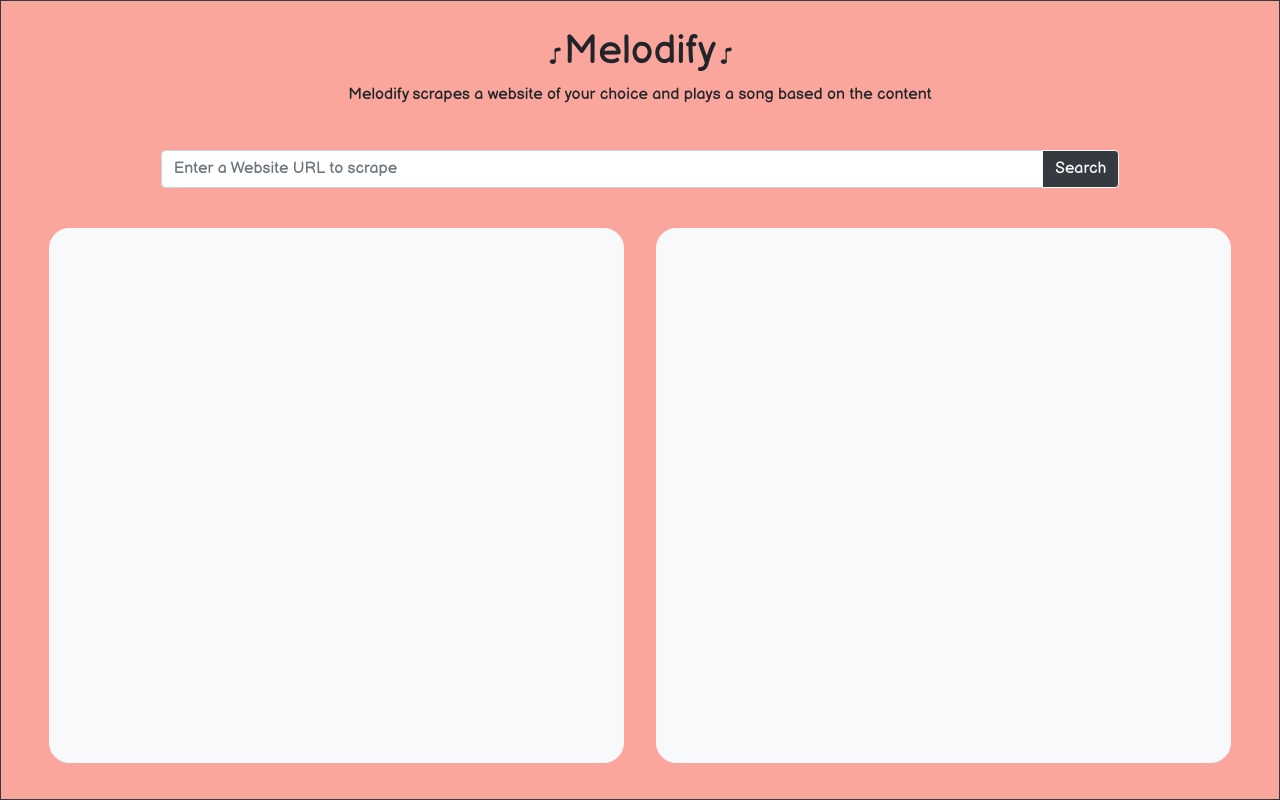
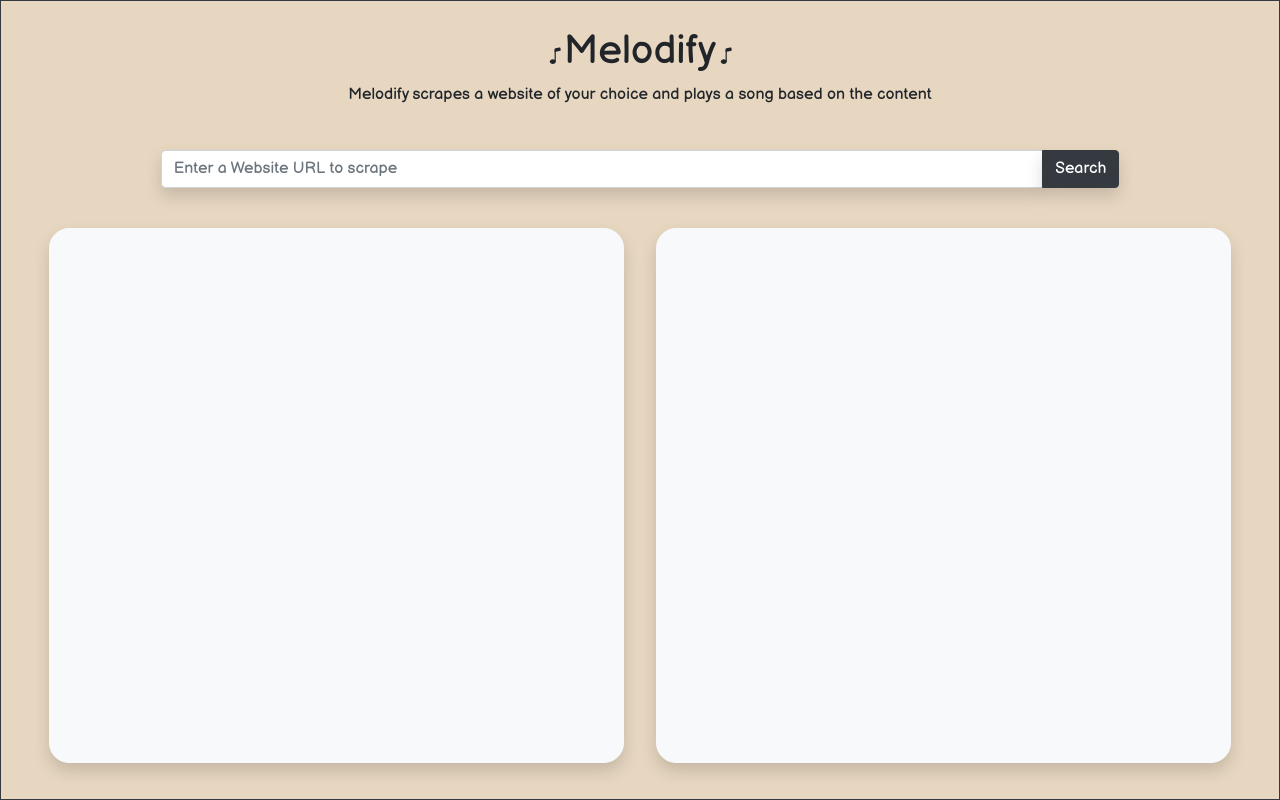
Before and after one commit to GedionT/Melodify, an Angular app in the folder Melodify/: page / in a window 1280 px wide. Built offline with nearby package versions, Linux system fonts and the light colour scheme.

Commit message:
added id to text elements

```diff
--- a/Melodify/src/app/home/home.component.html
+++ b/Melodify/src/app/home/home.component.html
@@ -6,7 +6,7 @@
 		<link rel="stylesheet" href="https://stackpath.bootstrapcdn.com/bootstrap/4.5.0/css/bootstrap.min.css" integrity="sha384-9aIt2nRpC12Uk9gS9baDl411NQApFmC26EwAOH8WgZl5MYYxFfc+NcPb1dKGj7Sk" crossorigin="anonymous">
 	</head>
 	<body>
-		<div class="d-flex flex-column align-items-center vw-100 vh-100 border border-dark" style="background-color: #FBA69D;">
+		<div class="d-flex flex-column align-items-center vw-100 vh-100 border border-dark" style="background-color: #E7D7C1;">
 			<div class="h-25 w-100 d-flex flex-column justify-content-center align-items-center">
 				<div class="d-flex align-items-center">
 					<svg class="bi bi-music-note" width="1.2em" height="1.2em" viewBox="0 0 16 16" fill="currentColor" xmlns="http://www.w3.org/2000/svg">
@@ -28,23 +28,23 @@
 
 			<div class="w-75 d-flex justify-content-center align-items-center ">
 				<div class="input-group mb-3">
-					<input type="text" #urlBox class="form-control" placeholder="Enter a Website URL to scrape">
+					<input type="text" #urlBox class="form-control shadow" placeholder="Enter a Website URL to scrape" >
 					<div class="input-group-append">
-						<button class="btn btn-outline-light bg-dark" (click)="play(urlBox.value)" type="button">Search</button>
+						<button class="btn btn-dark shadow" (click)="play(urlBox.value)" type="button">Search</button>
 					</div>
 				</div>
 			</div>
 
 			<div class="h-100 w-100 d-flex justify-content-center">
-				<div class="border bg-light border-light mt-4 mr-3" style="width: 45%; height: 90%; border-radius: 20px 20px 20px 20px">
+				<div class="border bg-light border-light mt-4 mr-3 shadow"  style="width: 45%; height: 90%; border-radius: 20px 20px 20px 20px">
 					<div class="d-flex w-100 h-100 flex-wrap p-2 overflow-auto">
-						<p *ngFor="let t of text" >
+						<p *ngFor="let t of text" id="{{t}}" >
 							{{t[0]}} &nbsp;
 						</p>
 					</div>
 
 				</div>
-				<div class="border bg-light border-light mt-4 ml-3" style="width: 45%; height: 90%; border-radius: 20px 20px 20px 20px ">
+				<div class="border bg-light border-light mt-4 ml-3 shadow" style="width: 45%; height: 90%; border-radius: 20px 20px 20px 20px ">
 
 				</div>
 			</div>
--- a/Melodify/src/app/home/home.component.ts
+++ b/Melodify/src/app/home/home.component.ts
@@ -1,6 +1,8 @@
 import { Component, OnInit } from '@angular/core';
 import { MusicServiceService } from '../music-service.service';
 import playKeyboard from '../helpers/playKeyboard';
+
+
 @Component({
   selector: 'app-home',
   templateUrl: './home.component.html',
```
